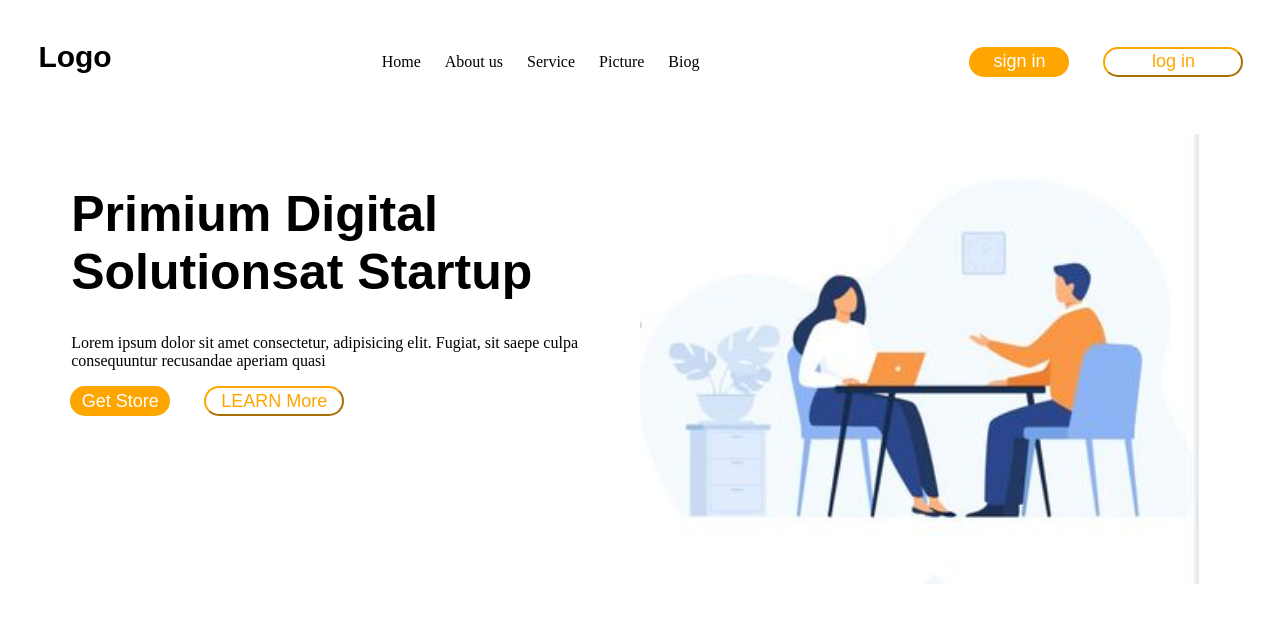
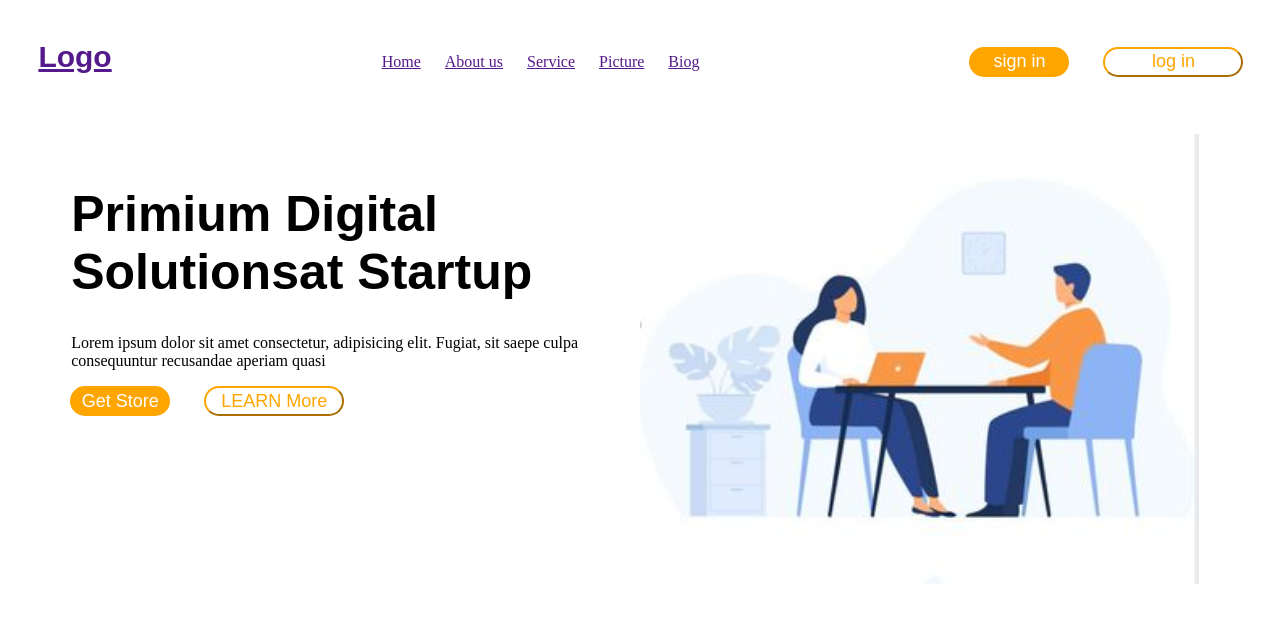
Before and after one commit to Jawid290/my-fourth-html-css-project, a plain HTML site: page index.html in a window 1280 px wide. Drawn offline with Linux system fonts and the light colour scheme.

Commit message:
the last  commit

```diff
--- a/index.html
+++ b/index.html
@@ -10,12 +10,13 @@
 <body>
 
     <div id="top">
-        <span id="Logo">Logo</span>
-        <span id="Home">Home</span>
-        <span id="About">About us</span>
-        <span id="Service">Service</span>
-        <span id="Picture">Picture</span>
-        <span id="Biog">Biog</span>
+
+        <a id="Logo" href="">Logo</a>
+        <a id="Home" href="">Home</a>
+        <a id="About" href="">About us</a>
+        <a id="Service" href="">Service</a>
+        <a id="Picture" href="">Picture</a>
+        <a id="Biog" href="">Biog</a>
         <button class="sign-in"> sign in</button>
         <button class="log-in"> log in</button>
     </div>
```
